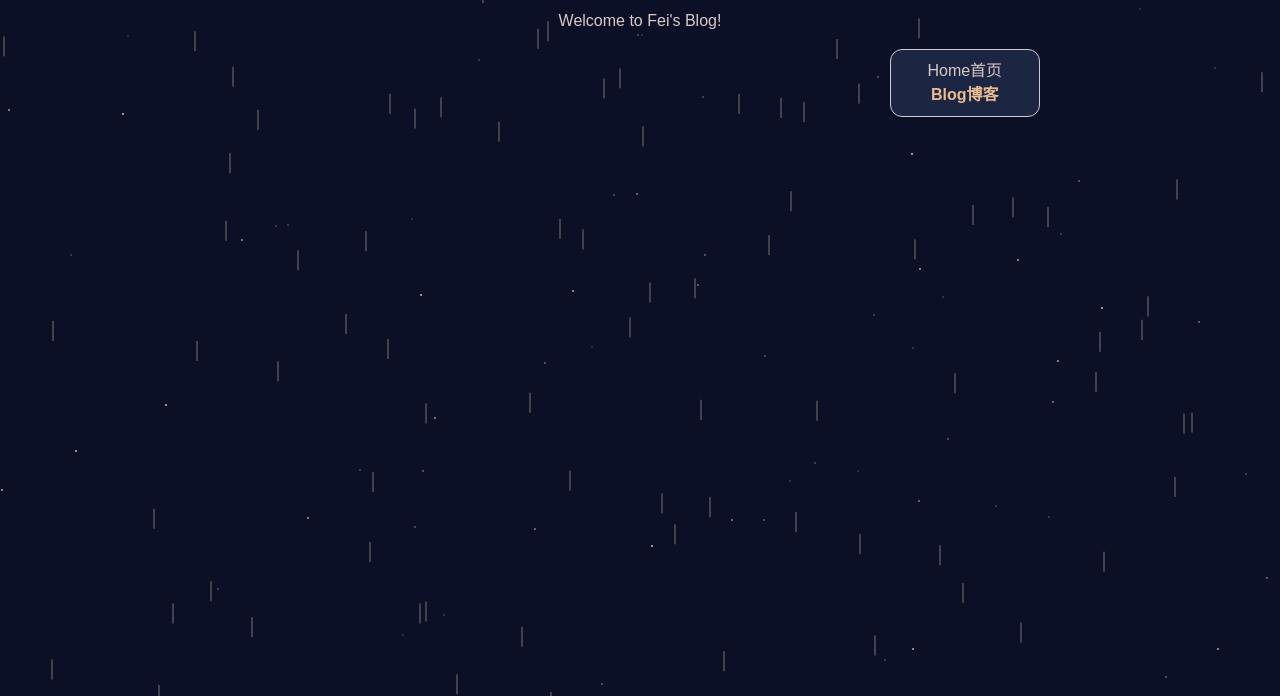
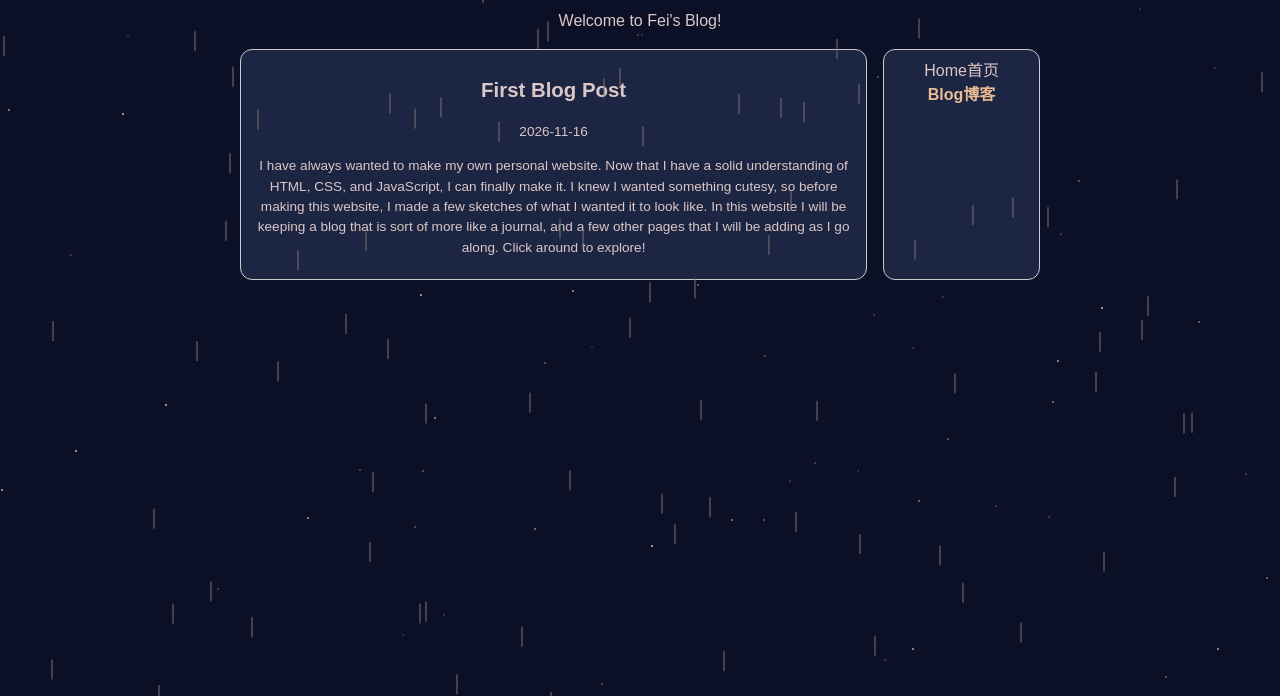
Before and after one commit to feii-l/personal, a plain HTML site: page blog/index.html in a window 1280 px wide. Shown: the part 104-800 px from the top of the page. Drawn offline with Linux system fonts and the light colour scheme.

Commit message:
blog post

```diff
--- /dev/null
+++ b/blog/blog.js
@@ -0,0 +1,17 @@
+const response = await fetch(new URL("./posts.json", import.meta.url));
+const posts = await response.json();
+console.log("Posts:", posts);
+
+const postsBox = document.querySelector(".posts");
+
+for (const post of posts) {
+
+  const card = document.createElement("article");
+
+  card.innerHTML = `
+    <h2>${post.title}</h2>
+    <p>${post.date}</p>
+    <p>${post.text}</p>
+  `;
+  postsBox.prepend(card);
+}
--- a/blog/index.html
+++ b/blog/index.html
@@ -5,6 +5,7 @@
     <script type= "module" src="../global.js"></script>
     <script type= "module" src="../stars.js"></script>
     <script type= "module" src="../rain.js"></script>
+    <script type= "module" src="blog.js"></script>
     <meta charset="UTF-8">
     <meta name="viewport" content="width=device-width, initial-scale=1.0">
     <title>Blog</title>
@@ -13,8 +14,10 @@
     <main>
         <h1>🖤</h1>
         <p>Welcome to Fei's Blog!</p>
-        <div class="box">
-
+        <div class="box blog_box">
+            <div class="posts">
+                <!-- Posts will be dynamically inserted here -->
+            </div>
         </div>
     </main>
 </body>
--- a/blog/posts.json
+++ b/blog/posts.json
@@ -0,0 +1,7 @@
+[
+    {
+        "title": "First Blog Post",
+        "date": "2026-11-16",
+        "text": "I have always wanted to make my own personal website. Now that I have a solid understanding of HTML, CSS, and JavaScript, I can finally make it. I knew I wanted something cutesy, so before making this website, I made a few sketches of what I wanted it to look like. In this website I will be keeping a blog that is sort of more like a journal, and a few other pages that I will be adding as I go along. Click around to explore!"
+    }
+]
--- a/style.css
+++ b/style.css
@@ -181,3 +181,14 @@ nav a.current {
         animation: none;
     }
 }
+
+.blog_box {
+    grid-template-columns: 4fr 1fr;
+    grid-template-areas:
+        "posts nav"
+}
+
+.posts {
+    grid-area: posts;
+    font-size: 0.85rem;
+}
```
Also changed, not shown: blog/preview.js (added).
